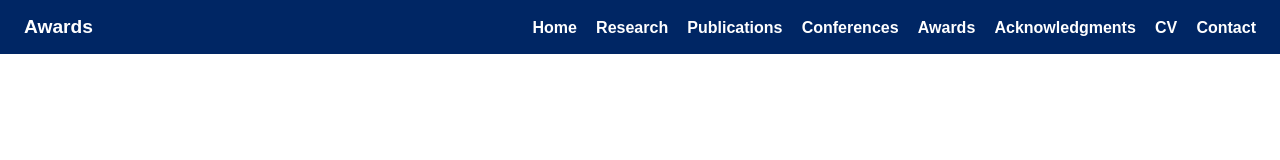
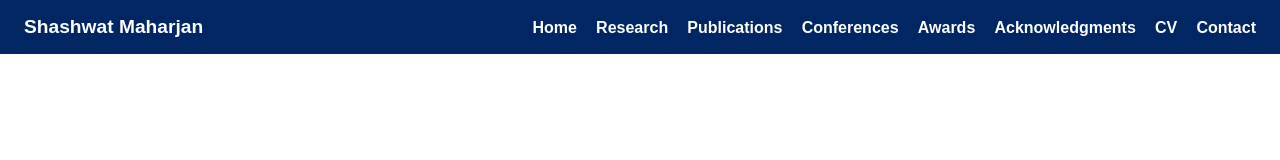
Before and after one commit to shashwatmaharjan/shashwatmaharjan.github.io, a plain HTML site: page html/awards.html in a window 1280 px wide. Shown: the top 160 px of the page. Drawn offline with Linux system fonts and the light colour scheme.

```diff
--- a/html/awards.html
+++ b/html/awards.html
@@ -12,7 +12,7 @@
 <body>
   <header>
     <nav class="navbar">
-      <div class="nav-brand">Awards</div>
+      <div class="nav-brand">Shashwat Maharjan</div>
       <button class="hamburger" onclick="toggleMenu()">☰</button>
       <ul class="nav-links" id="nav-links">
         <li><a href="../index.html">Home</a></li>
```
